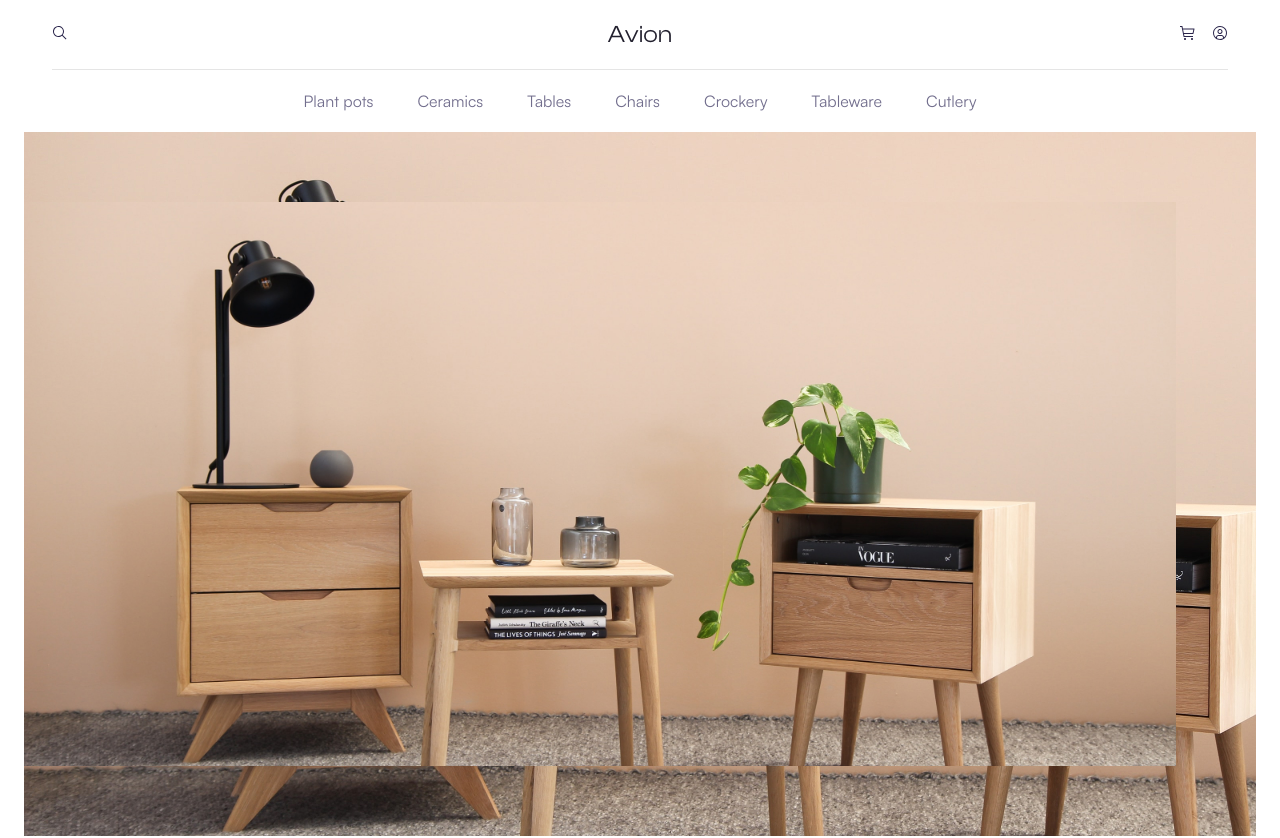
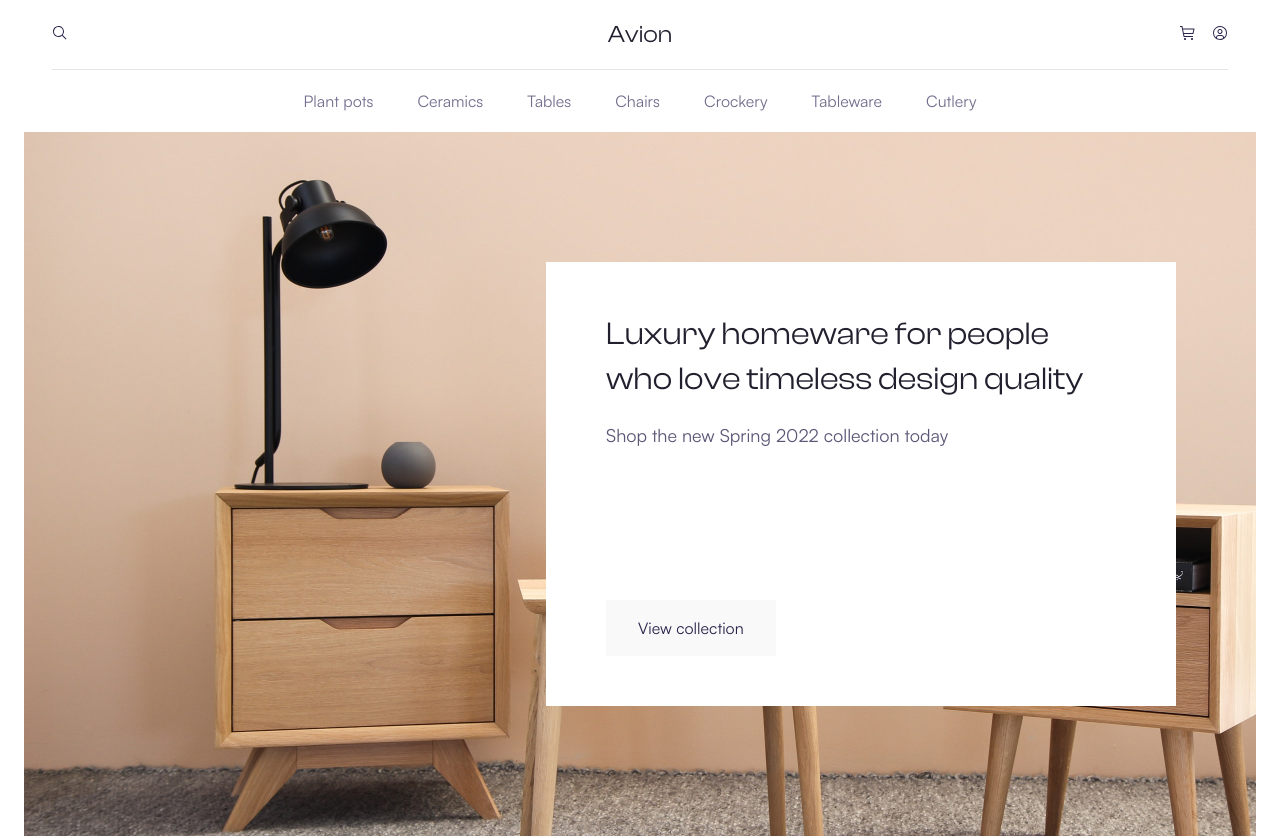
Before and after one commit to AlenaGM/furniture-shop, a Vue app: page / in a window 1280 px wide. Shown: the top 838 px of the page. Built offline with nearby package versions, Linux system fonts and the light colour scheme.

Commit message:
bg bug fix

```diff
--- a/src/components/Hero.vue
+++ b/src/components/Hero.vue
@@ -30,7 +30,11 @@ import HeroInfo from "@/components/HeroInfo.vue";
     padding-right: 0;
   }
   &-info__image {
-    width: 100%;
+    display: none;
+    @media screen and (max-width: 767px) {
+      display: block;
+      width: 100%;
+    }
   }
 }
 </style>
```
